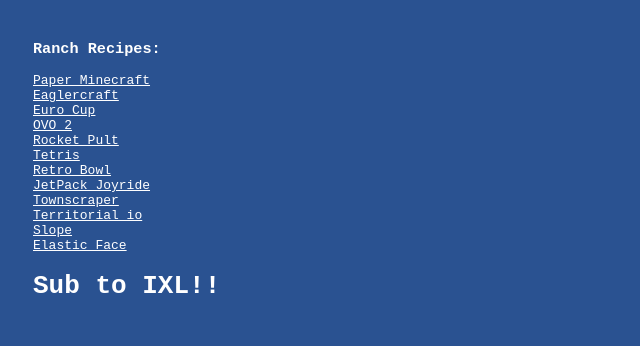
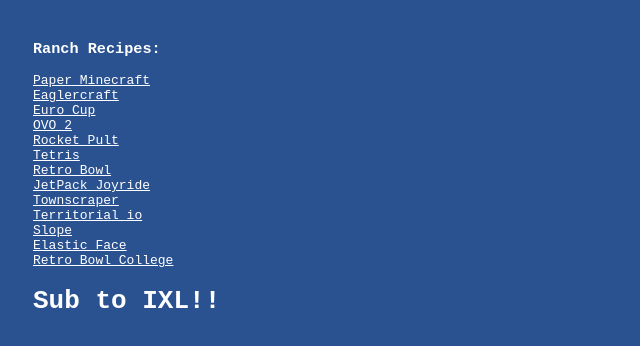
Before and after one commit to nom34469/Glamorous-Glizzy, a plain HTML site: page index.html in a window 1280 px wide. Shown: the part 116-462 px from the top of the page, without its empty margins (0-640 px from the left). Drawn offline with Linux system fonts and the light colour scheme; a script that the page names is missing.

Commit message:
Update index.html

```diff
--- a/index.html
+++ b/index.html
@@ -34,6 +34,8 @@
   <a href="https://windowslover1234.github.io/games/slope/">Slope</a>
   <br>
   <a href="https://d21u3ic0kp9e91.cloudfront.net/elasticman/0/index.html">Elastic Face</a>
+  <br>
+  <a href="https://iamasopercollperson.github.io/">Retro Bowl College</a>
   </p>
   <h1>Sub to IXL!!</h1>
   <script src="script.js"></script>
```
